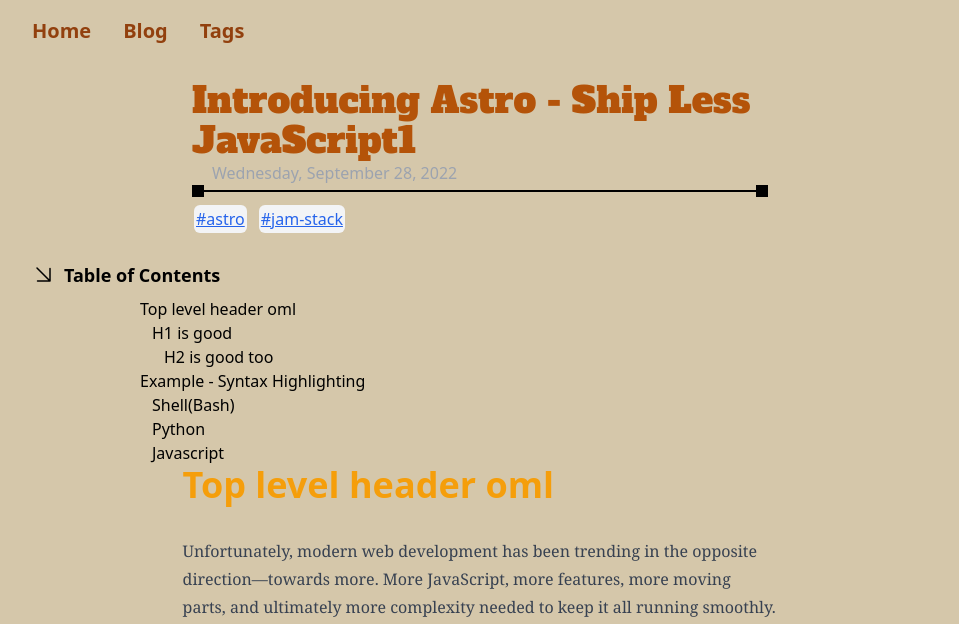
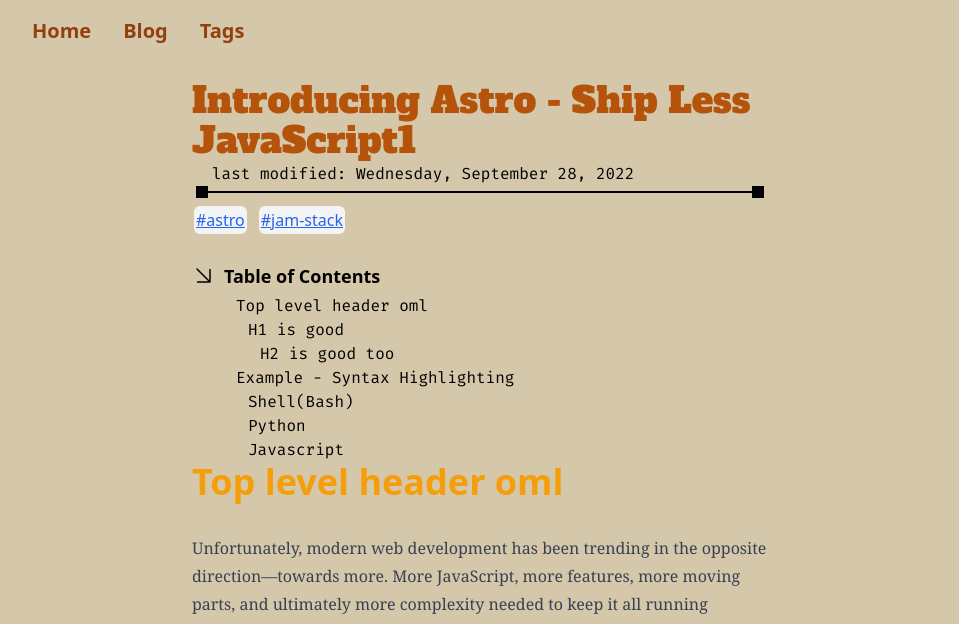
Before and after one commit to MilesConn/MilesConn.github.io, an Astro site in the folder blog/: page /blog/introducing-astro-ship-less-javascript-1 in a window 1280 px wide. Shown: the part 130-754 px from the top of the page, without its empty margins (160-1119 px from the left). Built offline with nearby package versions, Linux system fonts and the light colour scheme; Astro itself is replaced by a stand-in of ours; some packages are replaced by stand-ins of ours; a web font is replaced by a local one.

Commit message:
More formatting for blog layout

```diff
--- a/blog/package.json
+++ b/blog/package.json
@@ -38,6 +38,7 @@
     "@dimforge/rapier3d-compat": "^0.11.2",
     "@fontsource/alfa-slab-one": "^5.0.7",
     "@fontsource/castoro": "^5.0.7",
+    "@fontsource/fira-mono": "^5.0.8",
     "@fontsource/shippori-mincho": "^5.0.6",
     "@seregpie/three.text-sprite": "^3.2.0",
     "@theatre/core": "^0.6.1",
--- a/blog/src/components/LineComponent.astro
+++ b/blog/src/components/LineComponent.astro
@@ -7,15 +7,16 @@
 type Props = {
   startShape?: PointShape;
   endShape?: PointShape;
+  className?: string;
 };
 
-let { startShape, endShape } = Astro.props;
+let { startShape, endShape, className } = Astro.props;
 
 startShape = startShape ?? randomElem(pointShape);
 endShape = endShape ?? randomElem(pointShape);
 ---
 
-<div class="flex items-center">
+<div class={`flex items-center ${className ?? ""}`}>
   <div class={`shape w-3 h-3 ${startShape}`}></div>
   <div class="line flex-grow h-0.5 bg-black"></div>
   <div class={`shape w-3 h-3 ${endShape}`}></div>
--- a/blog/src/components/MainLayout.astro
+++ b/blog/src/components/MainLayout.astro
@@ -22,6 +22,8 @@
 
 <style>
   .content {
+    /* TODO: review this minheight */
     min-height: 580px;
+    @apply max-w-xl mx-auto;
   }
 </style>
--- a/blog/src/components/TableOfContents/index.svelte
+++ b/blog/src/components/TableOfContents/index.svelte
@@ -32,8 +32,7 @@
 <!-- Something to do with pointer events? -->
 
 {#if headings.length !== 0}
-  <!-- TODO fix this here -->
-  <div class="flex flex-col space-y-2 max-w-s mx-auto">
+  <div class="flex flex-col items-start space-y-1">
     <div class="flex items-center space-x-2">
       <button on:click={toggleButton}>
         <div style={rotationStyle}>
@@ -43,7 +42,7 @@
       <span class="text-lg font-semibold">Table of Contents</span>
     </div>
     {#if isOpen}
-      <div transition:slide={{ duration: 300 }} class={"ml-[6rem]"}>
+      <div transition:slide={{ duration: 300 }} class={"ml-8"}>
         <ul>
           {#each headings as heading}
             <!-- TODO: couldn't get tailwind to work so had to do it by hand...  -->
--- a/blog/src/layouts/post2.astro
+++ b/blog/src/layouts/post2.astro
@@ -6,6 +6,7 @@
 import "@fontsource/castoro";
 import "@fontsource/alfa-slab-one";
 import "@fontsource/shippori-mincho";
+import "@fontsource/fira-mono";
 import Prose from "$/components/Prose.astro";
 import { extractLinks } from "src/lib/markdownUtils";
 import LineComponent from "$/components/LineComponent.astro";
@@ -28,21 +29,22 @@
     />
   </head>
   <MainLayout>
-    <div class="py-4 mb-1 max-w-xl mx-auto">
+    <div class="py-4 mb-1">
       <!-- TODO: Figure out how to get arbitrary value one off font for  -->
       <h1
         class="text-4xl font-display text-theme-primary dark:text-theme-dark-primary"
       >
         {content.title}
       </h1>
-      <span class="text-gray-400 p-5"
-        >{
+      <span class="text-black p-5 font-mono">
+        last modified:
+        {
           new Intl.DateTimeFormat("en-US", { dateStyle: "full" }).format(
             new Date(content.date)
           )
         }
       </span>
-      <LineComponent />
+      <LineComponent className="mx-1" />
       <div class="inline-flex gap-2">
         {
           content.tags.length > 0 &&
@@ -63,29 +65,15 @@
 
   <!-- TODO: this does work -->
   <style>
-    This
+    /* This
       is
       good
       to
-      know
-      .TableOfContents
+      know */
+    .TableOfContents
       :global(> * + :where(astro-island, astro-slot) > *:first-child) {
-      @apply max-w-md mx-auto;
+      @apply mb-5 ml-1;
     }
-
-    /* .TableOfContents > * + *,
-    .TableOfContents > * + :where(astro-island, astro-slot) > *:div {
-      margin-top: 20rem;
-    }
-    .TableOfContent :global(> astro-island > div) {
-      margin-top: 20rem;
-    }
-
-    .TableOfContents > *,
-    .TableOfContents > astro-island > *:div,
-    .TableOfContents > astro-slot > *:div {
-      margin-top: 20rem;
-    } */
 
     /* Works */
     .foo__bar {
```
Also changed, not shown: 1 other file.
